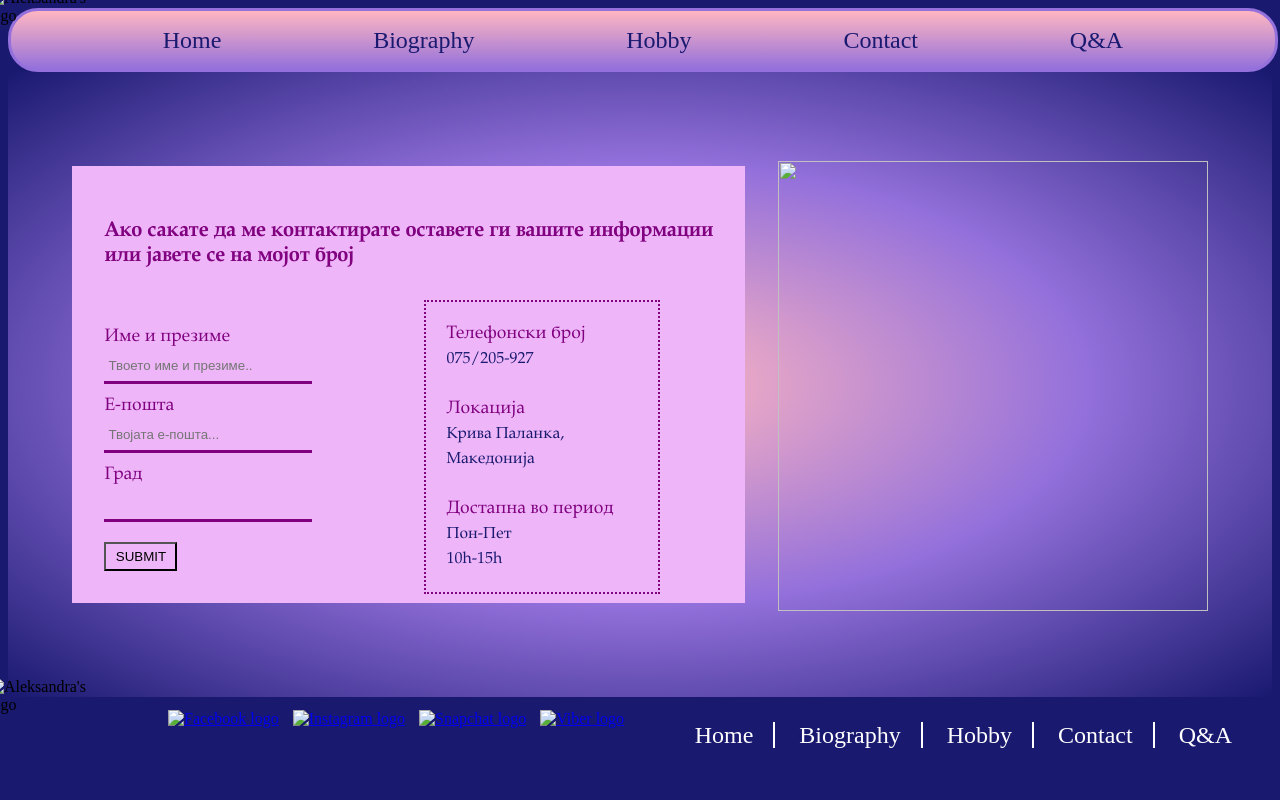
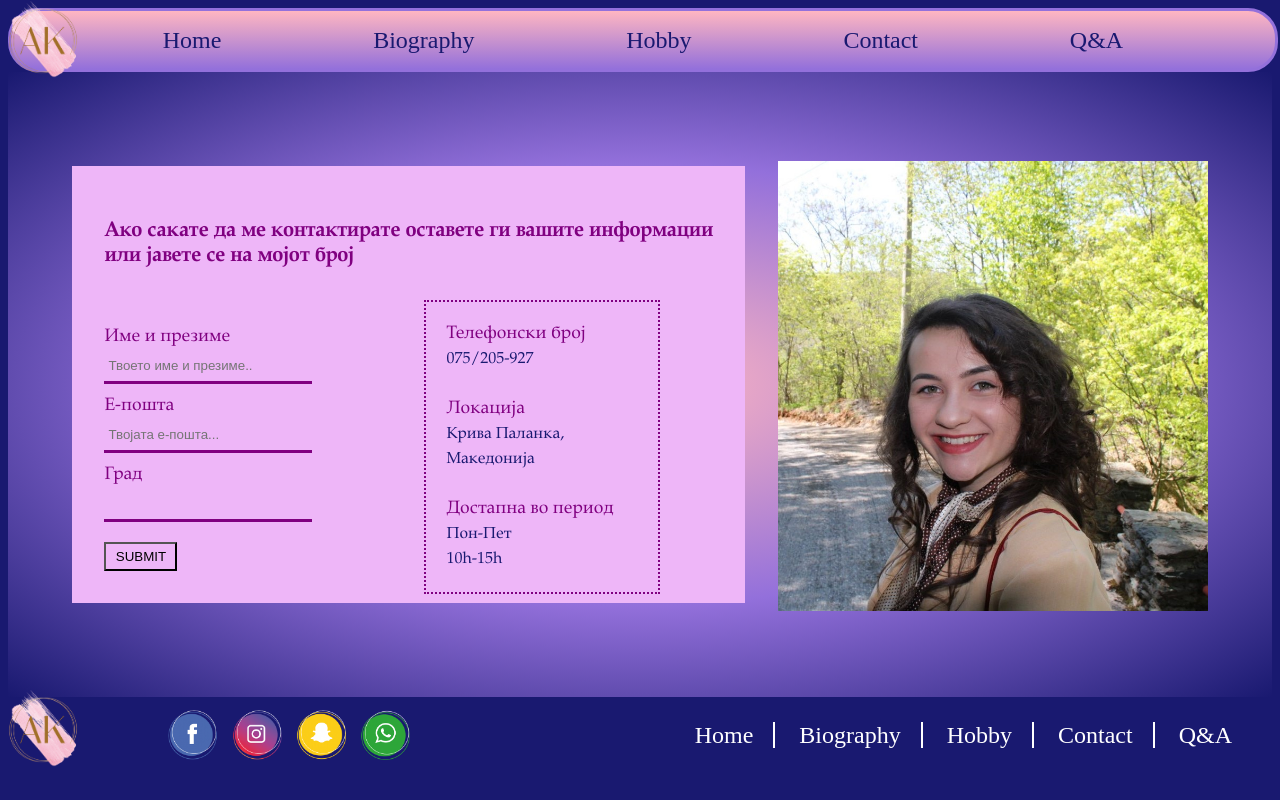
Before and after one commit to aleksandra926/WebPage, a plain HTML site: page Contact.html in a window 1280 px wide. Drawn offline with Linux system fonts and the light colour scheme.

Commit message:
Update Contact.html

```diff
--- a/Contact.html
+++ b/Contact.html
@@ -10,7 +10,7 @@
 <body>
 <div id="wrapper">
     <header>
-        <img class="logo" src="images/img49.png" alt="Aleksandra's logo">
+        <img class="logo" src="img49.png" alt="Aleksandra's logo">
         <nav>
             <span><a href="index.html">Home</a></span>
             <span><a href="Biography.html">Biography</a></span>
@@ -50,7 +50,7 @@
                 </div>
             </div>
             <div class="secondC">
-                <img src="images/img37.1.jpg">
+                <img src="img37.1.jpg">
                 <p></p>
             </div>
 <!--            <div class="thirdC">-->
@@ -59,11 +59,11 @@
         </div>
     </div>
     <footer>
-        <img class="logo" src="images/img49.png" alt="Aleksandra's logo">
-        <a class="contacts" href="https://www.facebook.com/profile.php?id=100004949503116"><img class="logos" src="images/logo_fb.png" alt="Facebook logo"></a>
-        <a class="contacts" href="https://instagram.com/aleksanndra11?igshid=MzNlNGNkZWQ4Mg=="><img class="logos" src="images/logo_insta.png" alt="Instagram logo"></a>
-        <a class="contacts" href="https://www.snapchat.com/add/aleksandra_384?share_id=l7DlFZ9rtQ0&locale=mk-MK"><img class="logos" src="images/logo_snap.png" alt="Snapchat logo"></a>
-        <a class="contacts" href="Contact.html"><img class="logos" src="images/logo_viber.png" alt="Viber logo"></a>
+        <img class="logo" src="img49.png" alt="Aleksandra's logo">
+        <a class="contacts" href="https://www.facebook.com/profile.php?id=100004949503116"><img class="logos" src="logo_fb.png" alt="Facebook logo"></a>
+        <a class="contacts" href="https://instagram.com/aleksanndra11?igshid=MzNlNGNkZWQ4Mg=="><img class="logos" src="logo_insta.png" alt="Instagram logo"></a>
+        <a class="contacts" href="https://www.snapchat.com/add/aleksandra_384?share_id=l7DlFZ9rtQ0&locale=mk-MK"><img class="logos" src="logo_snap.png" alt="Snapchat logo"></a>
+        <a class="contacts" href="Contact.html"><img class="logos" src="logo_viber.png" alt="Viber logo"></a>
         <nav>
             <span><a href="index.html">Home</a></span>
             <span><a href="Biography.html">Biography</a></span>
```
